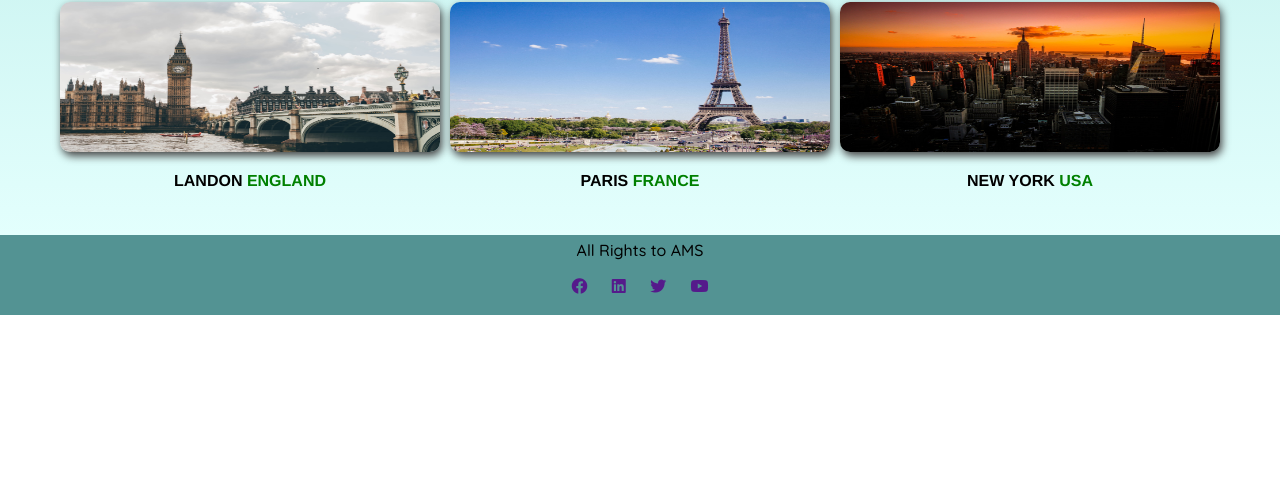
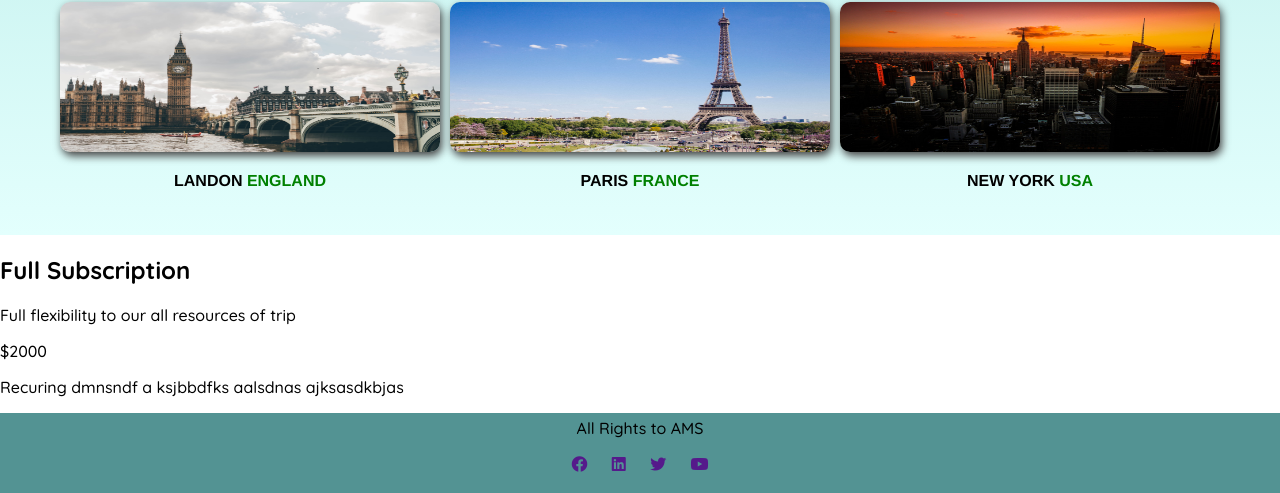
Before and after one commit to MateenSeddiqi/Travel-Goal-website, a plain HTML site: page index.html in a window 1280 px wide. Shown: the part 644-1137 px from the top of the page. Before the commit the page ends 959 px from the top, so only its background shows below. Drawn offline with Linux system fonts and the light colour scheme.

Commit message:
adding the price section on the website

```diff
--- a/index.html
+++ b/index.html
@@ -52,6 +52,20 @@
                 </li>
             </ul>
         </section>
+        <section class="Prices">
+            <div class="card-container">
+                <h2>Full Subscription</h2>
+                <p class="card-info">Full flexibility to our all resources of trip </p>
+                <p class="price">$2000</p>
+                <p class="price-info">Recuring dmnsndf a ksjbbdfks  aalsdnas ajksasdkbjas </p>
+            </div>
+            <div class="sub-details">
+
+            </div>
+            <div class="card-botton">
+
+            </div>
+        </section>
     </main>
 
     <footer class="footer">
```
